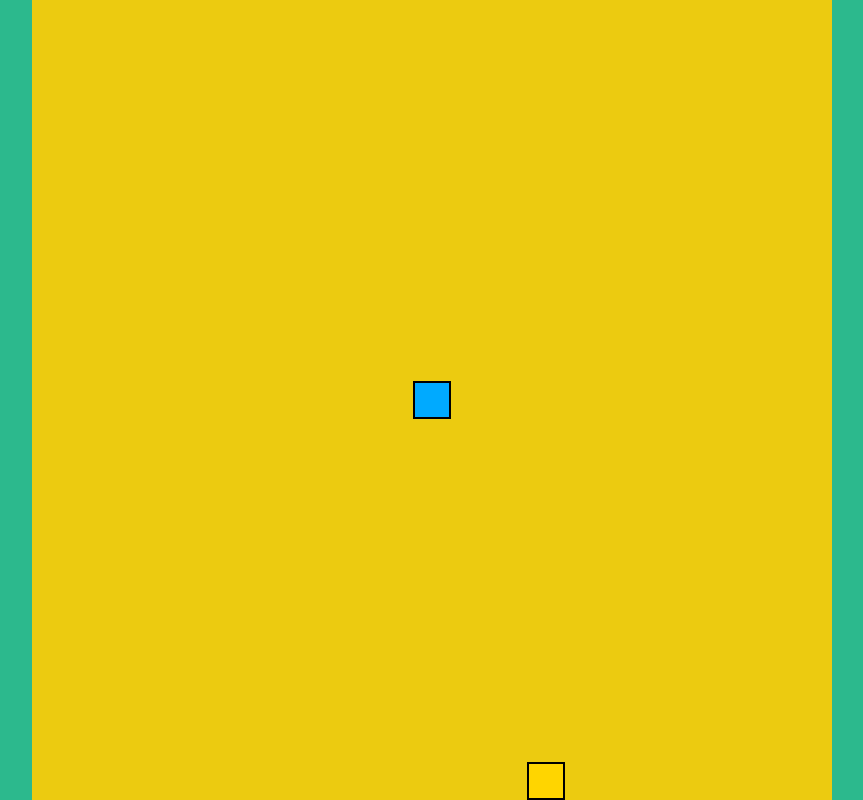
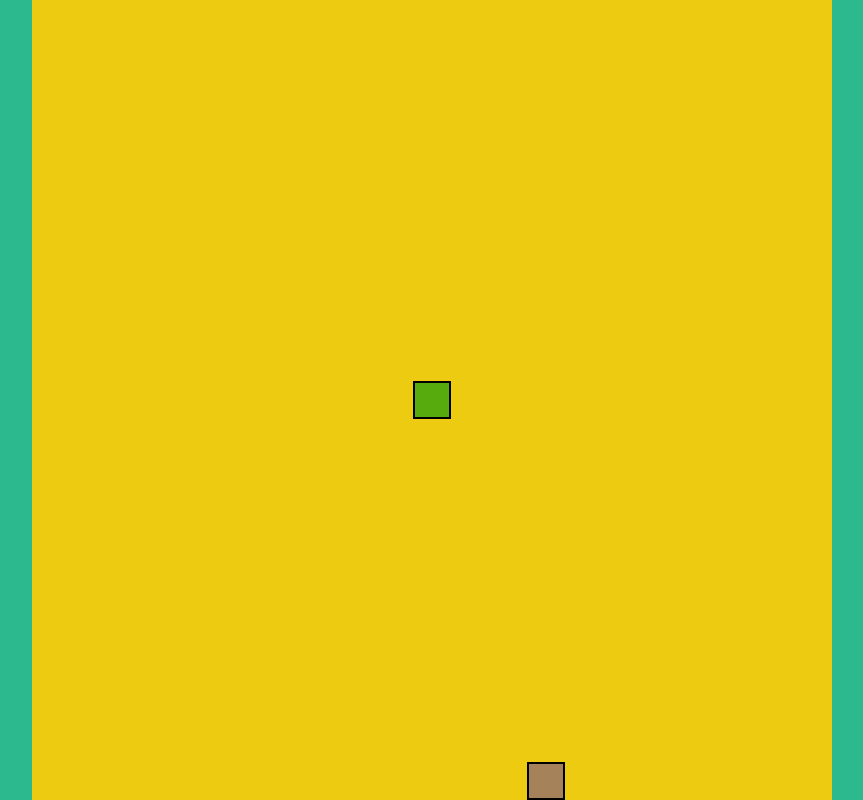
Before and after one commit to cburnjohnson/snake-game, a plain HTML site: page game.html in a window 1280 px wide. Shown: the whole page, without its empty margins (208-1071 px from the left). Drawn offline with Linux system fonts and the light colour scheme.

Commit message:
changed snake colors

```diff
--- a/game.html
+++ b/game.html
@@ -25,12 +25,12 @@
             }
 
             .snake {
-                background-color: hsl(200, 100%, 50%);
+                background-color: #58ab0c;
                 border: 0.25vmin solid black;
             }
 
             .food {
-                background-color: hsl(50, 100%, 50%);
+                background-color: #a5825a;
                 border: 0.25vmin solid black;
             }
         </style>
```
